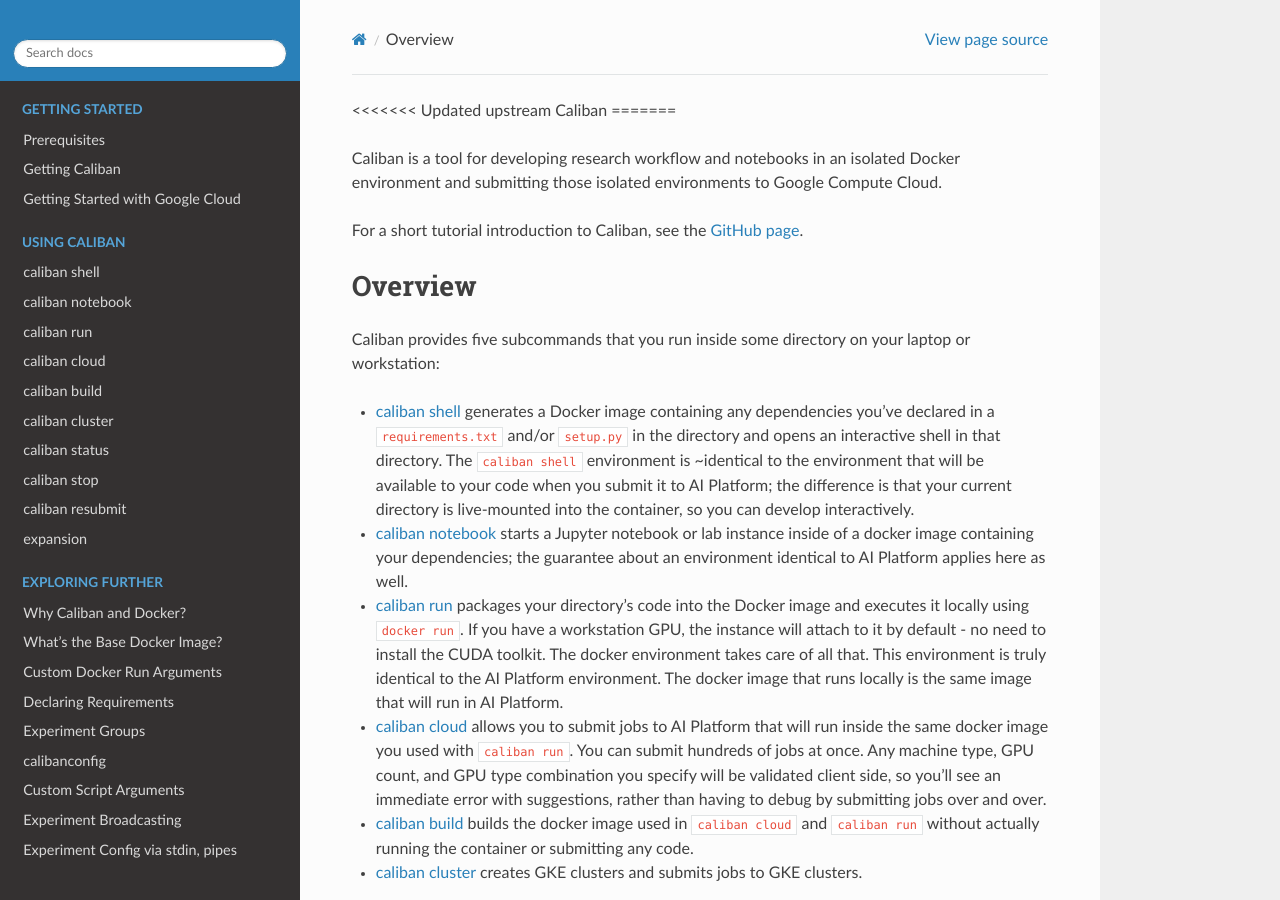
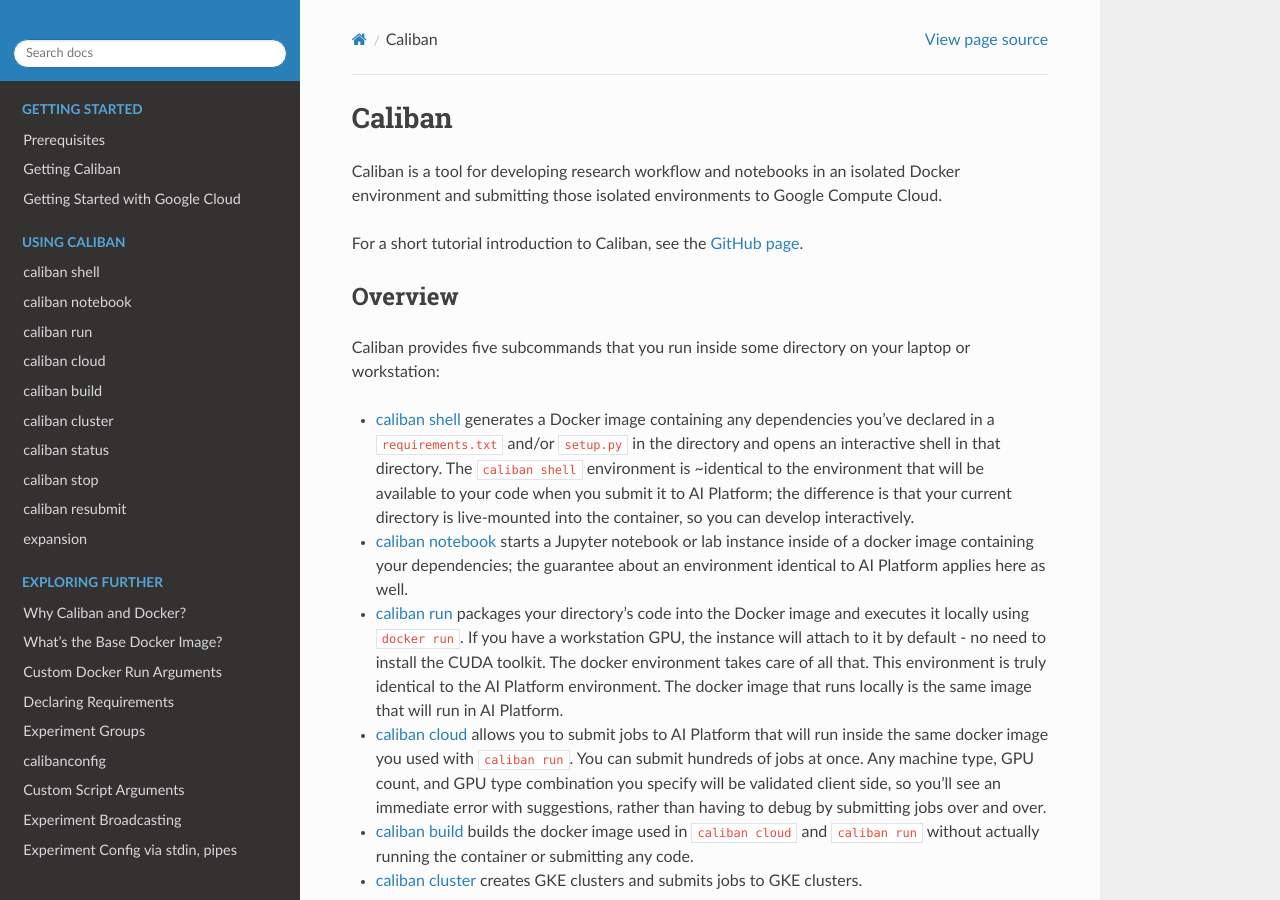
Before and after one commit to google/caliban, a Sphinx documentation site: the page built from docs/index.rst, in a window 1280 px wide and 900 px high. Built offline with Sphinx 7.4.7 and the Read the Docs theme 2.0.0, drawn with Linux system fonts in a browser that asks for light colours; some of the changed text lies outside the part shown.

Commit message:
fix index
Change-Id: Ia001c87b2ce9ca7aeeeede4ce2938798665f3997

```diff
--- a/docs/index.rst
+++ b/docs/index.rst
@@ -1,4 +1,3 @@
-<<<<<<< Updated upstream
 Caliban
 =======
 
```
Also changed, not shown: other parts of docs/index.rst (+0 -1 lines).
